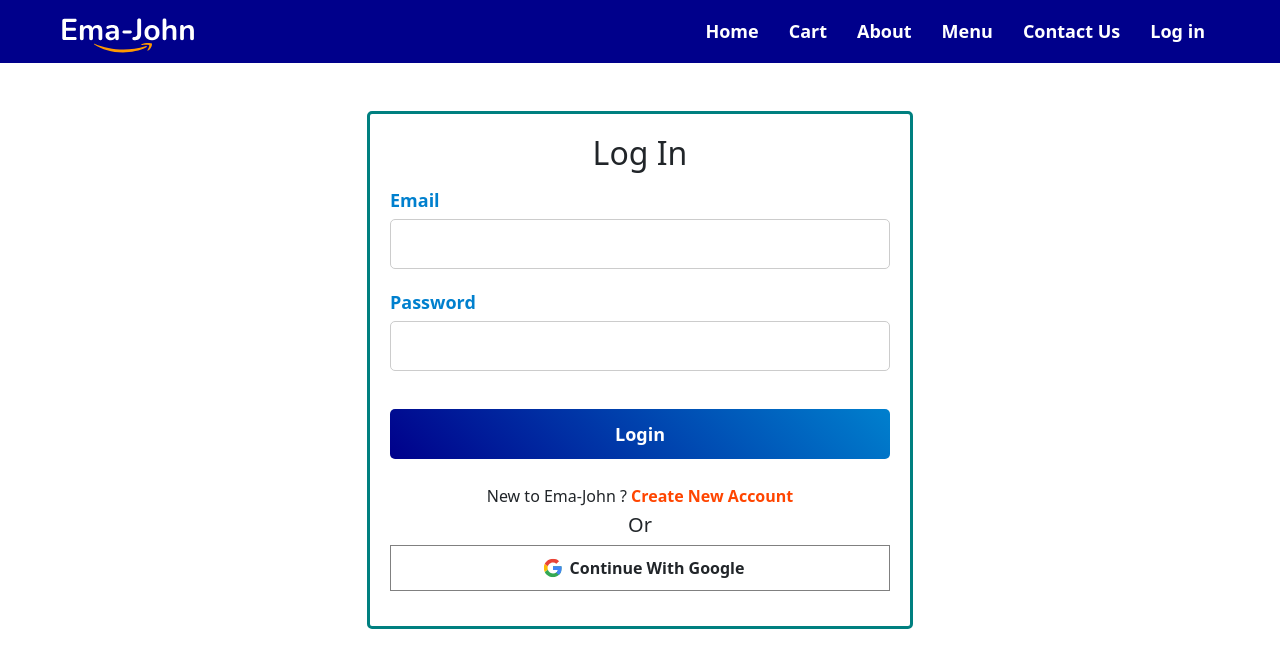
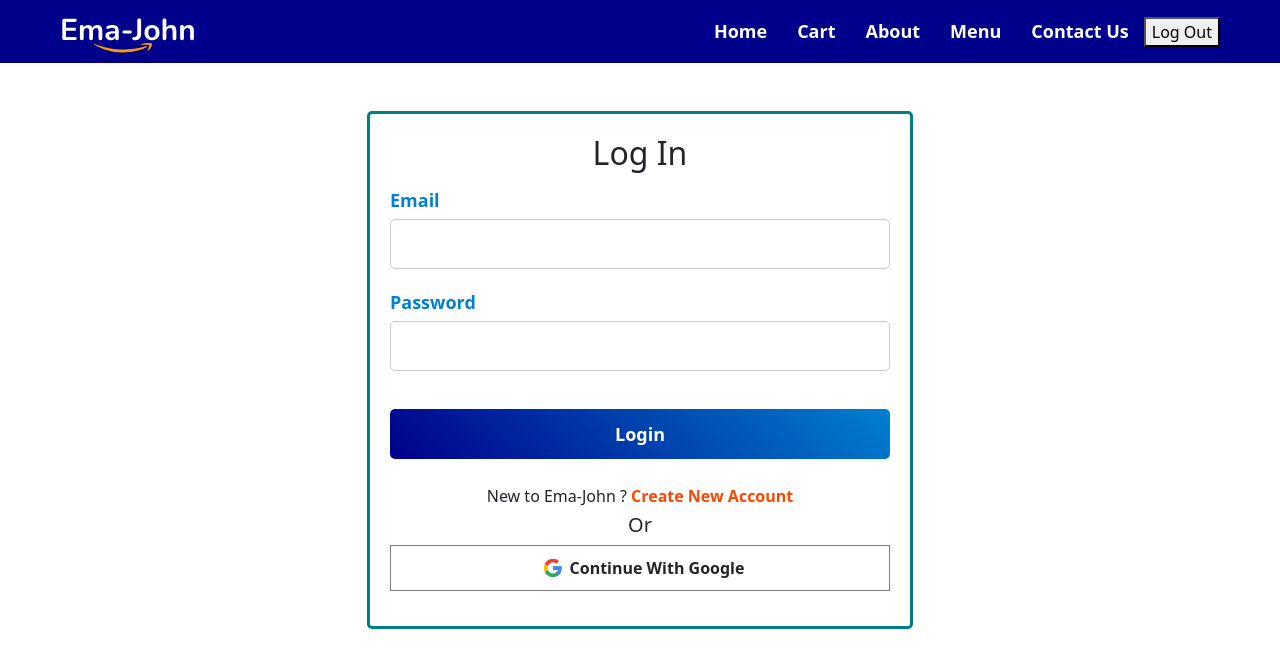
Before and after one commit to shafik720/ema-john--with-firebase---1, a React (Create React App) app: page /login in a window 1280 px wide. Shown: the top 668 px of the page. Built offline with nearby package versions, Linux system fonts and the light colour scheme; no server answers; sample sign-in values are in the browser's storage.

Commit message:
working on protected route

```diff
--- a/src/Component/Header/Header.js
+++ b/src/Component/Header/Header.js
@@ -1,9 +1,12 @@
 import React from 'react';
+import { useAuthState } from 'react-firebase-hooks/auth';
 import { Link } from 'react-router-dom';
+import auth from '../../firebase.init';
 import logo from '../../images/Logo.svg'
 import './Header.css'
 
 const Header = () => {
+    const[user] = useAuthState(auth)
     return (
         <div className="header-div">
             <div className="header-left">
@@ -15,7 +18,13 @@ const Header = () => {
                 <Link to="/about">About</Link>
                 <Link to="/menu">Menu</Link>
                 <Link to="/contact">Contact Us</Link>
-                <Link to="/login">Log in</Link>
+                {
+                    user ?
+                    <button>Log Out</button>
+                    :
+                    <Link to="/login">Log in</Link>
+                }
+
             </div>
         </div>
     );
```
